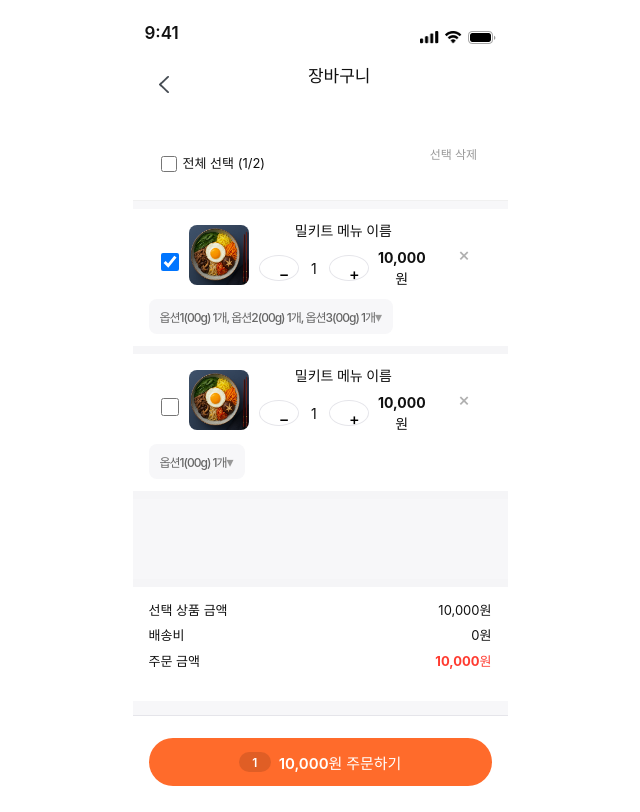
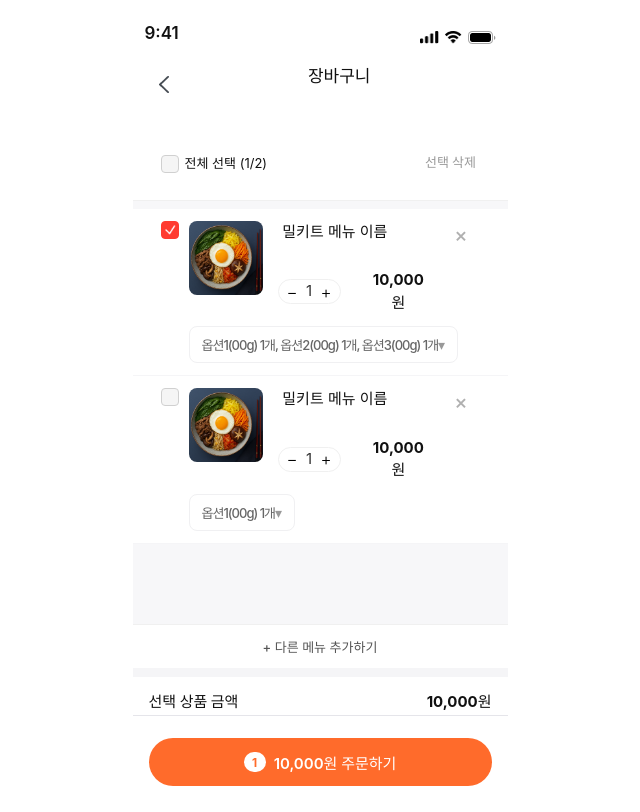
Before and after one commit to miswulin/MealForYou_FE, a React (Vite) app: page /cart in a window 1280 px wide. Shown: the whole page, without its empty margins (320-960 px from the left). Built offline with nearby package versions, Linux system fonts and the light colour scheme.

Commit message:
feat:cart페이지 수정

```diff
--- a/src/pages/Cart/Cart.css
+++ b/src/pages/Cart/Cart.css
@@ -40,12 +40,53 @@
     height: 16px;
   }
 
+  /* 공통 */
+.cart-checkbox-row input,
+.cart-item-check input {
+  position: absolute;
+  opacity: 0;
+  width: 0;
+  height: 0;
+}
+
+/* 눈에 보이는  */
+.cart-checkbox-ui {
+  display: inline-flex;
+  align-items: center;
+  justify-content: center;
+  width: 18px;
+  height: 18px;
+  border-radius: 4px;
+  border: 1px solid #d0d0d0;
+  background-color: #f5f5f5;
+  box-sizing: border-box;
+
+  position: relative;
+  font-size: 0;
+}
+
+/* 체크됐을 때 */
+.cart-checkbox-row input:checked + .cart-checkbox-ui,
+.cart-item-check input:checked + .cart-checkbox-ui {
+  background-color: #ff3b30;
+  border-color: #ff3b30;
+  color: #ffffff;
+  background-image: url("../../assets/images/check.png");
+  background-repeat: no-repeat;
+  background-position: center;
+  background-size: 12px 12px; /* 아이콘 크기 조절 */
+}
+
+
   .cart-select-remove-btn {
     border: none;
     background: transparent;
-    font-size: 12px;
+    font-size: 13px;
+    font-weight: 700;
     color: #999999;
+    margin-top: 15px;
   }
+
 
   /* 장바구니 리스트 */
   .cart-list {
@@ -55,12 +96,17 @@
   .cart-item {
     background-color: #ffffff;
     padding: 10px 16px 12px;
-    border-bottom: 8px solid #f5f5f7;
+    border-bottom: 1px solid #f5f5f7;
   }
 
   .cart-item-top {
     display: flex;
-    align-items: center;
+    align-items: flex-start;
+    margin-top: 2px;
+  }
+
+  .cart-item-check {
+    margin-top: 0;
   }
 
   .cart-item-check input {
@@ -69,9 +115,10 @@
   }
 
   .cart-thumb-wrap {
-    width: 60px;
-    height: 60px;
+    width: 74px;
+    height: 74px;
     margin: 0 10px;
+    margin-right: 7px;
     border-radius: 8px;
     overflow: hidden;
     background-color: #f0f0f0;
@@ -92,8 +139,9 @@
 
   .cart-item-name {
     margin: 0;
-    font-size: 14px;
-    font-weight: 600;
+    margin-left: -30px;
+    font-size: 15px;
+    font-weight: 400;
   }
 
   .cart-qty-row {
@@ -102,33 +150,54 @@
     gap: 6px;
   }
 
-  .cart-qty-btn {
-    width: 26px;
-    height: 26px;
-    border-radius: 50%;
-    border: 1px solid #e5e5ea;
-    background-color: #ffffff;
-    font-size: 16px;
-    line-height: 1;
+  /* 알약 모양  */
+  .qty-box {
+    display: flex;
+    align-items: center;
+    justify-content: space-between;
+    width: 63px;
+    height: 25px;
+    padding: 0 8px;
+    box-sizing: border-box;
+    border: 1.0px solid #f0f0f0;
+    border-radius: 999px;
+    margin-left: 8px;
+    margin-top: 20px;
   }
 
-  .cart-qty-value {
-    min-width: 18px;
-    text-align: center;
-    font-size: 14px;
+  .qty-btn {
+    border: none;
+    background: transparent;
+    padding: 0;
+    font-size: 17px;
+    font-weight: 300;
+    display: flex;
+    align-items: center;
+    justify-content: center;
+    cursor: pointer;
   }
 
   .cart-item-price {
-    margin-left: auto;
-    font-size: 14px;
+    font-size: 15px;
     font-weight: 700;
+    margin-top: 20px;
+    margin-left: 20px;
+  }
+
+/* 가운데 숫자 */
+  .qty-value {
+    font-size: 15px;
+    font-weight: 400;
+    color: #333333;
+    width: 24px;
+    text-align: center;
   }
 
   .cart-item-delete {
-    margin-left: 8px;
+    margin-top: -8px;
     border: none;
     background: transparent;
-    font-size: 18px;
+    font-size: 20px;
     line-height: 1;
     color: #b0b0b0;
   }
@@ -138,16 +207,25 @@
     display: flex;
     align-items: center;
     justify-content: space-between;
-    margin-top: 8px;
-    padding: 8px 10px;
+    margin-top: 12px;
+    margin-left: 40px;
+    margin-right: 16px;
+    padding: 8px 12px;
     border-radius: 8px;
-    background-color: #f7f7f9;
+    background: transparent;
+    border: 1px solid #f0f0f2;
+    box-sizing: border-box;
   }
 
   .cart-item-options-text {
     margin: 0;
-    font-size: 12px;
+    font-size: 13px;
     color: #666666;
+    flex: 1;
+    max-width: 250px;
+    overflow: hidden;
+    white-space: nowrap;
+    text-overflow: ellipsis;
   }
 
   .cart-item-options-toggle {
@@ -157,12 +235,83 @@
     color: #999999;
   }
 
+  .cart-options-panel {
+    background-color: #ffffff;
+    border: 1.5px solid #f0f0f0;
+    border-radius: 14px;
+    flex-shrink: 0;
+    box-sizing: border-box;
+    padding: 8px 15px;
+    margin-top: 8px;
+    display: flex;
+    flex-direction: column;
+    gap: 12px;
+  }
+
+  .cart-option-row {
+    display: flex;
+    justify-content: space-between;
+    align-items: center;
+  }
+
+  .cart-option-label {
+    font-size: 15px;
+    color: #333333;
+    font-weight: 400;
+  }
+
+  .cart-option-qty-box {
+    display: flex;
+    align-items: center;
+    justify-content: space-between;
+
+    width: 80px;
+    height: 30px;
+
+    padding: 0 12px;
+    box-sizing: border-box;
+
+    border: 1px solid #f0f0f0;
+    border-radius: 999px;
+    background-color: #ffffff;
+  }
+
+  .cart-option-qty-btn {
+    border: none;
+    background: transparent;
+    padding: 0;
+    font-size: 17px;
+    font-weight: 300;
+    color: #555555;
+    cursor: pointer;
+  }
+
+
+    /* + 다른 메뉴 추가하기 버튼 */
+  .cart-add-more {
+    background-color: #ffffff;
+    border-top: 1px solid #f0f0f0;
+    border-bottom: 8px solid #f5f5f7;
+  }
+
+  .cart-add-more-btn {
+    width: 100%;
+    padding: 12px 16px;
+    border: none;
+    background: transparent;
+    font-size: 13px;
+    color: #555555;
+    text-align: center;
+  }
+
+
   /* 합계 영역 */
   .cart-summary {
     padding: 14px 16px 24px;
     background-color: #ffffff;
-    border-top: 8px solid #f5f5f7;
-    font-size: 13px;
+    border-top: 1px solid #f5f5f7;
+    font-size: 15px;
+    font-weight: 700;
   }
 
   .cart-summary-row {
@@ -209,11 +358,13 @@
     display: inline-flex;
     align-items: center;
     justify-content: center;
-    min-width: 20px;
+    min-width: 10px;
     height: 20px;
-    border-radius: 999px;
+    border-radius: 10px;
     font-size: 12px;
-    background-color: rgba(0, 0, 0, 0.12);
+    font-weight: 700;
+    color: #ff6b2b;
+    background-color: white;
     padding: 0 6px;
   }
 
--- a/src/pages/Cart/Cart.jsx
+++ b/src/pages/Cart/Cart.jsx
@@ -5,6 +5,7 @@ import Header from "../../components/Header";
 
 import "./Cart.css";
 import bibimbap from "../../assets/images/bibimbap.png"; // 임시 썸네일
+import checkIcon from "../../assets/images/check.png"
 
 export default function Cart() {
   const navigate = useNavigate();
@@ -94,7 +95,7 @@ export default function Cart() {
     setItems(next);
   };
 
-  // 🔽 옵션 바 클릭 시 열기 / 닫기
+  //  옵션 바 클릭 시 열기 / 닫기
   const handleToggleOptionsOpen = (id) => {
     const next = items.map((item) =>
       item.id === id ? { ...item, isOptionsOpen: !item.isOptionsOpen } : item
@@ -140,6 +141,7 @@ export default function Cart() {
               checked={allChecked}
               onChange={handleToggleAll}
             />
+            <span className="cart-checkbox-ui" />
             <span>
               전체 선택 ({checkedCount}/{items.length})
             </span>
@@ -158,6 +160,7 @@ export default function Cart() {
                     checked={item.checked}
                     onChange={() => handleToggleItem(item.id)}
                   />
+                  <span className="cart-checkbox-ui" />
                 </label>
 
                 <div className="cart-thumb-wrap">
@@ -172,19 +175,20 @@ export default function Cart() {
                   <h2 className="cart-item-name">{item.name}</h2>
 
                   <div className="cart-qty-row">
-                    <button
-                      className="cart-qty-btn"
-                      onClick={() => handleChangeQty(item.id, -1)}
-                    >
-                      −
-                    </button>
-                    <span className="cart-qty-value">{item.qty}</span>
-                    <button
-                      className="cart-qty-btn"
-                      onClick={() => handleChangeQty(item.id, 1)}
-                    >
-                      +
-                    </button>
+                    {/* 알약 모양 – 0 + 박스 */}
+                    <div className="qty-box">
+                      <button className="qty-btn minus" onClick={() => handleChangeQty(item.id, -1)}>
+                        −
+                      </button>
+
+                      <span className="qty-value">{item.qty}</span>
+
+                      <button className="qty-btn plus" onClick={() => handleChangeQty(item.id, 1)}>
+                        +
+                      </button>
+                    </div>
+
+                    {/* 오른쪽 가격 */}
                     <span className="cart-item-price">
                       {formatPrice(item.price * item.qty)}원
                     </span>
@@ -220,7 +224,7 @@ export default function Cart() {
                   {item.options.map((opt, idx) => (
                     <div key={opt.label} className="cart-option-row">
                       <span className="cart-option-label">{opt.label}</span>
-                      <div className="cart-option-qty">
+                      <div className="cart-option-qty-box">
                         <button
                           className="cart-option-qty-btn"
                           onClick={() =>
@@ -248,6 +252,19 @@ export default function Cart() {
               )}
             </article>
           ))}
+        </section>
+
+        <section className="cart-add-more">
+          <button
+            type="button"
+            className="cart-add-more-btn"
+            onClick={() => {
+              // 나중에 다른 메뉴 리스트 페이지로 이동하면 여기서 navigate() 쓰면 됨
+              // 예: navigate("/menu");
+            }}
+          >
+            + 다른 메뉴 추가하기
+          </button>
         </section>
 
         {/* 합계 영역 */}
```
Also changed, not shown: src/assets/images/check.png (added).
